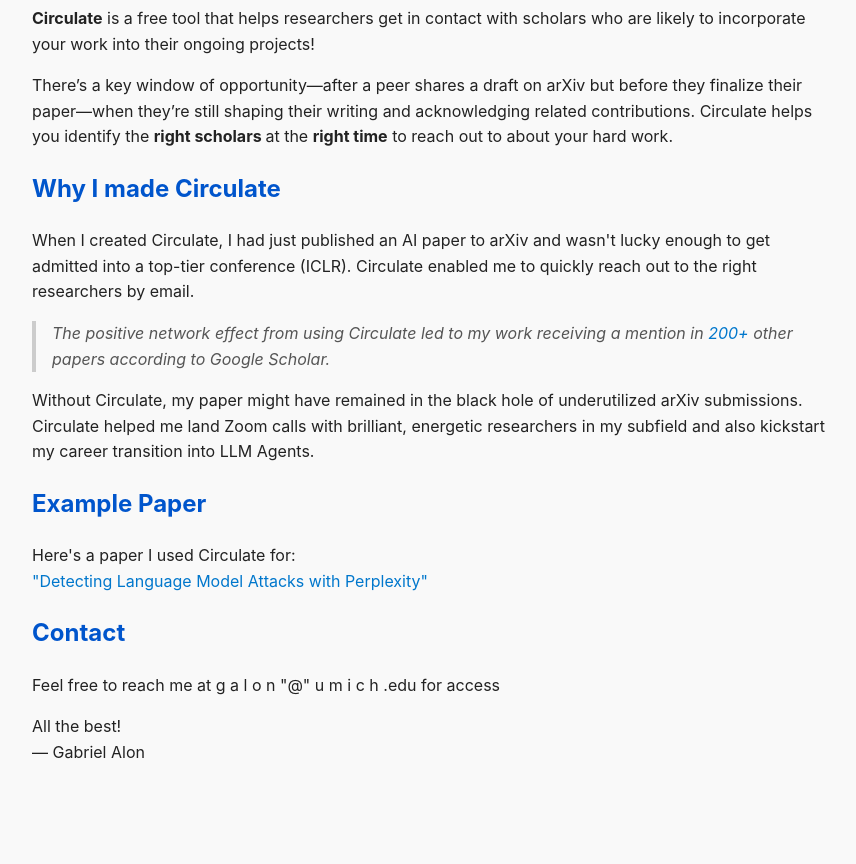
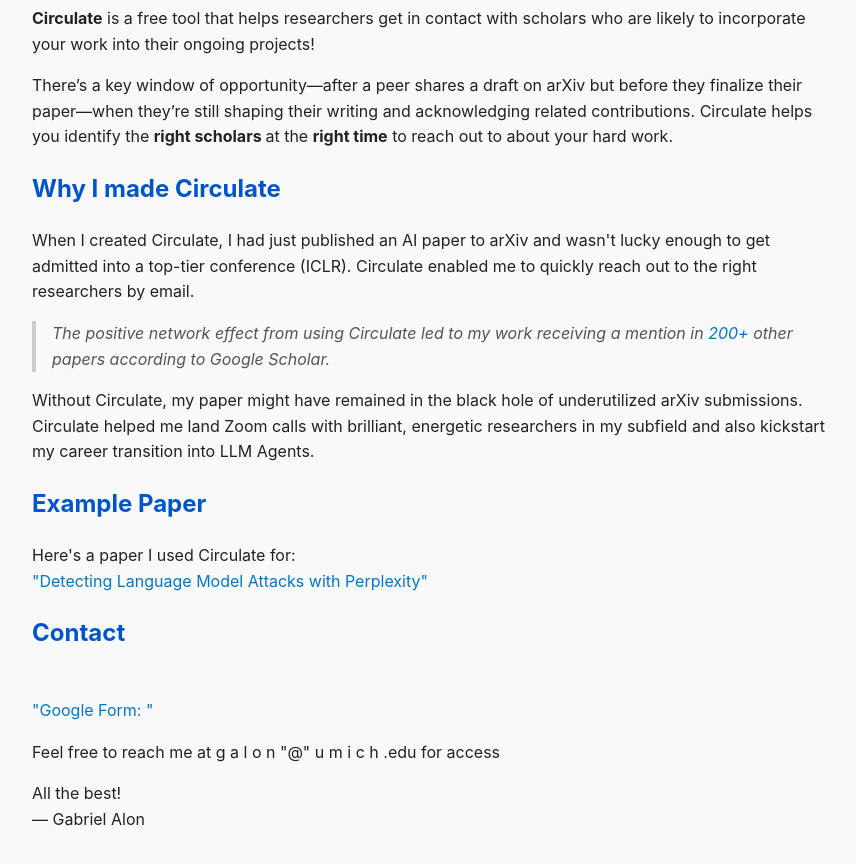
Before and after one commit to galonpy/circulatescience, a plain HTML site: page index.html in a window 1280 px wide. Shown: the part 120-984 px from the top of the page, without its empty margins (208-1064 px from the left). Before the commit the page ends 933 px from the top, so only its background shows below. Drawn offline with Linux system fonts and the light colour scheme.

Commit message:
Update index.html

```diff
--- a/index.html
+++ b/index.html
@@ -82,6 +82,10 @@
   </p>
 
   <h2>Contact</h2>
+   <br />
+    <a href="https://docs.google.com/forms/d/e/1FAIpQLSczj2_LDUEB-IO6sYw_hDXbMHoPqvOW-LzwCuMRXNqyTMH5Xg/viewform?usp=dialog" target="_blank">"Google Form: "</a>
+  </p>
+
   <p>Feel free to reach me at g a l o n "@" u m i c h .edu for access</a></p>
 
   <p>All the best!<br />— Gabriel Alon</p>
```
